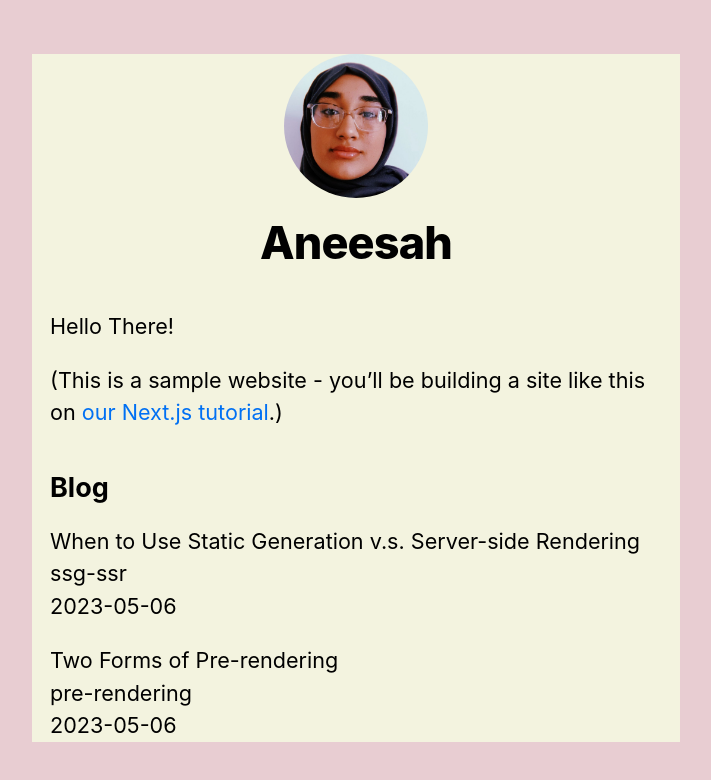
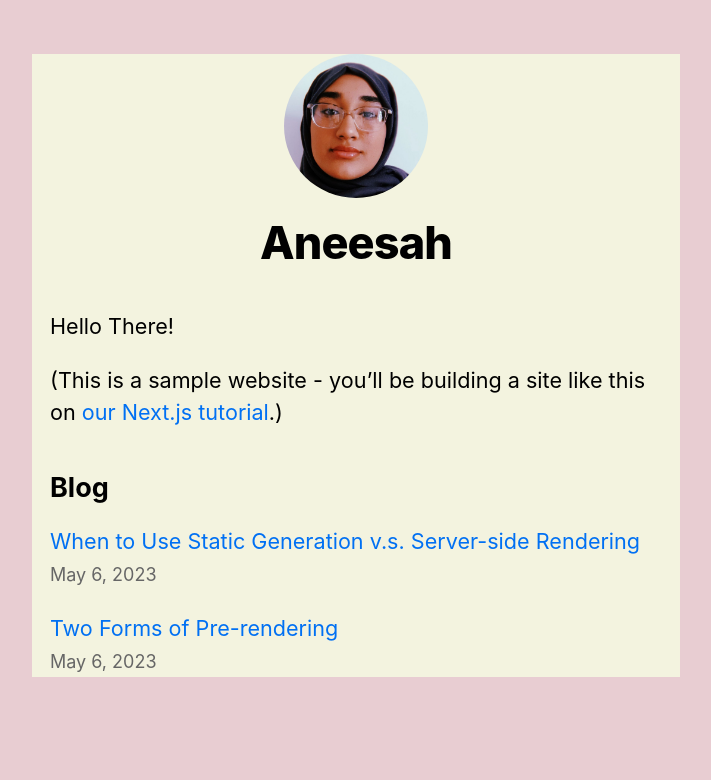
Before and after one commit to annoinspace/nextjs-test-blog, a Next.js app: page / in a window 1280 px wide. Shown: the top 780 px of the page, without its empty margins (284-995 px from the left). Built offline with nearby package versions, Linux system fonts and the light colour scheme.

Commit message:
index page cleaned up

```diff
--- a/pages/index.js
+++ b/pages/index.js
@@ -1,6 +1,8 @@
 import Head from "next/head"
 import Layout, { siteTitle } from "../components/layout"
 import utilStyles from "../styles/utils.module.css"
+import Link from "next/link"
+import Date from "../components/date"
 
 import { getSortedPostsData } from "../lib/posts"
 
@@ -33,11 +35,11 @@ export default function Home({ allPostsData }) {
           {allPostsData &&
             allPostsData.map(({ id, date, title }) => (
               <li className={utilStyles.listItem} key={id}>
-                {title}
+                <Link href={`/posts/${id}`}>{title}</Link>
                 <br />
-                {id}
-                <br />
-                {date}
+                <small className={utilStyles.lightText}>
+                  <Date dateString={date} />
+                </small>
               </li>
             ))}
         </ul>
```
